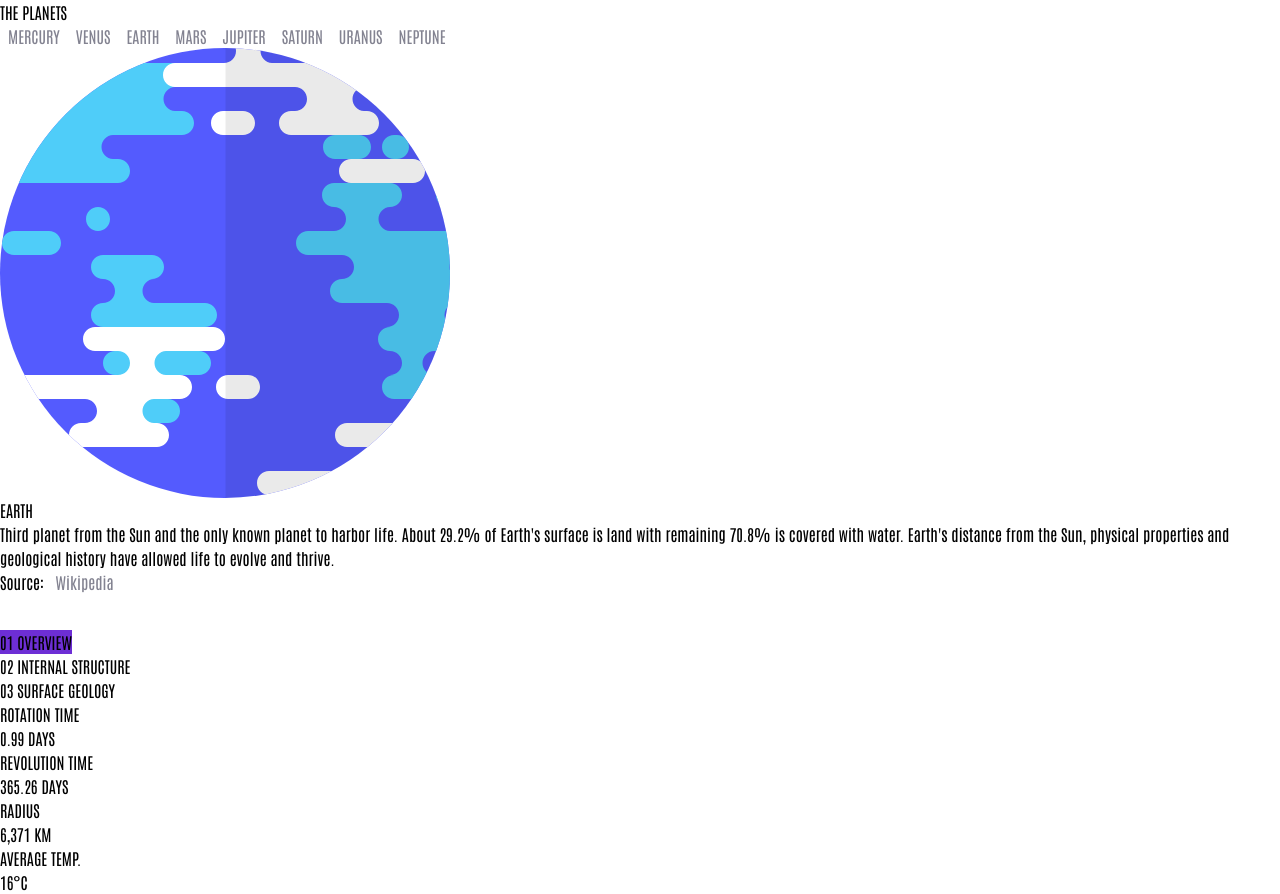
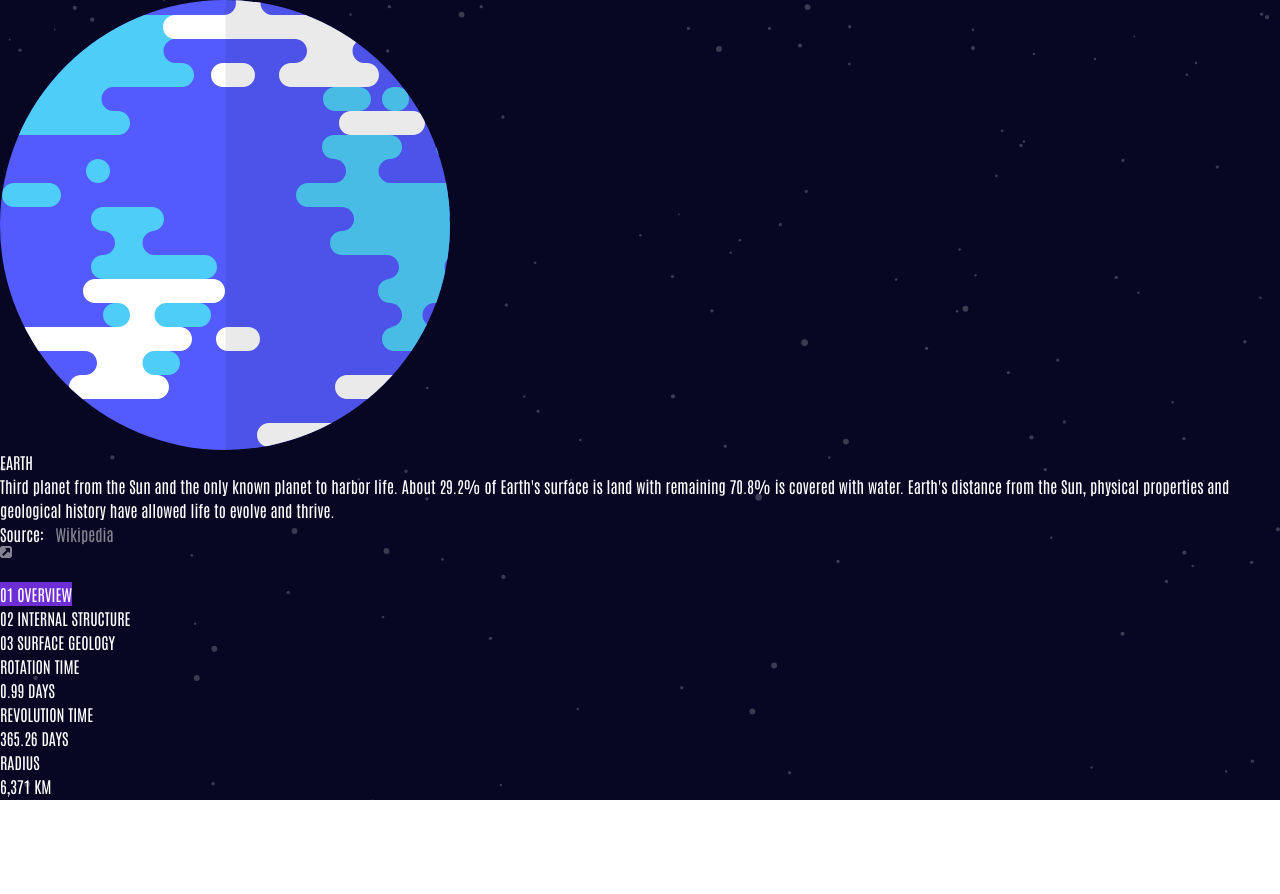
Before and after one commit to MJ-builds/Planet-Facts, a React (Create React App) app: page /planets/earth in a window 1280 px wide. After the commit the page ends 800 px from the top, so only its background shows below. Built offline with nearby package versions, Linux system fonts and the light colour scheme.

Commit message:
Update App.js

```diff
--- a/src/App.js
+++ b/src/App.js
@@ -3,15 +3,13 @@ import { BrowserRouter as Router, Route, Routes, Navigate } from "react-router-d
 
 import "./App.css";
 
-import Header from "./components/Header";
 import PlanetMain from "./components/PlanetMain";
 import ErrorPage from "./components/ErrorPage";
 
 function App() {
   return (
-    <div className="app-container svg-background">
+    <div className="APP-MAIN grid svg-background bg-darkblue bg-cover h-screen text-white">
       <Router>
-      <Header />
         <Routes>
         <Route path="/" element={<Navigate to="/planets/earth" />} />
         <Route path="/planets/:activePlanet" element={<PlanetMain />} />
```
